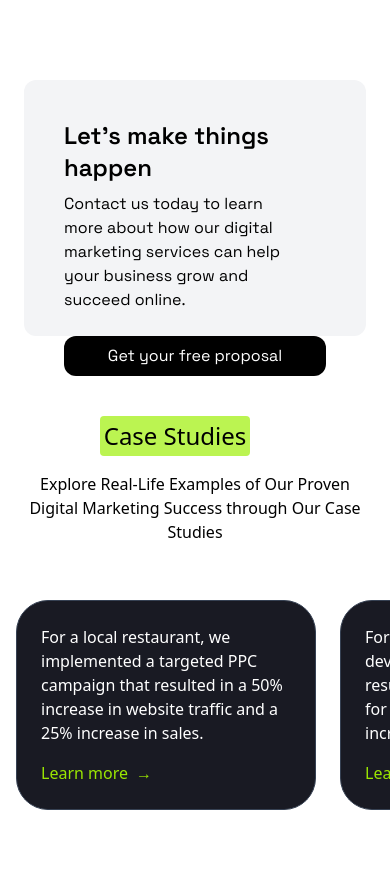
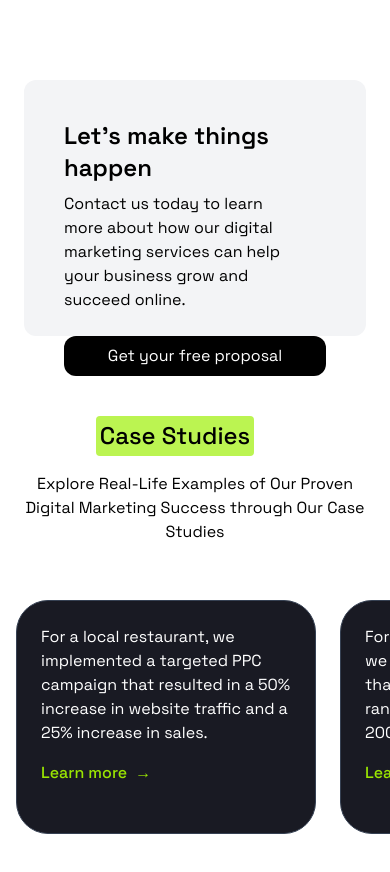
Before and after one commit to FahadBinQaiser/Positivus, a React (Vite) app: page / in a window 390 px wide. Shown: the top 872 px of the page. Built offline with nearby package versions, Linux system fonts and the light colour scheme.

Commit message:
Responsiveness done

```diff
--- a/src/caseStudy/case_study.jsx
+++ b/src/caseStudy/case_study.jsx
@@ -1,7 +1,7 @@
 const CaseStudy = () => {
   return (
     <>
-      <div className="bg-white px-0 sm:px-10 mx-auto max-w-5xl py-20">
+      <div className="bg-white font-['Space_Grotesk'] px-0 sm:px-10 mx-auto max-w-5xl py-20">
         <div className="row_line flex flex-col sm:flex-row justify-start items-center space-x-10">
           <h1 className="bg-lime-300 rounded-sm font-medium text-2xl p-1">
             Case Studies
@@ -12,7 +12,7 @@ const CaseStudy = () => {
           </p>
         </div>
         {/* Mobile code for case studies */}
-        <div className="mobileCodeForCaseStudies flex sm:hidden rounded-3xl text-white max-w-6xl mx-auto py-14 px-4 overflow-x-auto no-scrollbar">
+        <div className="mobileCodeForCaseStudies flex md:hidden rounded-3xl text-white max-w-6xl mx-auto py-14 px-4 overflow-x-auto overflow-hidden no-scrollbar">
           <div className="flex flex-row gap-6 w-max">
             <div className="min-w-[300px] max-w-xs bg-[#191A23] p-6 rounded-4xl flex flex-col border border-gray-700">
               <p>
@@ -56,7 +56,7 @@ const CaseStudy = () => {
           </div>
         </div>
         {/* Desktop code for case studies */}
-        <div className="container_box hidden text-white w-full my-14 rounded-3xl bg-[#191A23] mx-auto max-w-5xl sm:flex flex-row items-start px-8 py-14">
+        <div className="container_box hidden text-white w-full my-14 rounded-3xl bg-[#191A23] mx-auto max-w-5xl md:flex flex-row items-start px-8 py-14">
           <div className="contentPrimary flex flex-col px-10">
             <p className="text-pretty">
               For a local restaurant, we implemented a targeted PPC campaign
```
